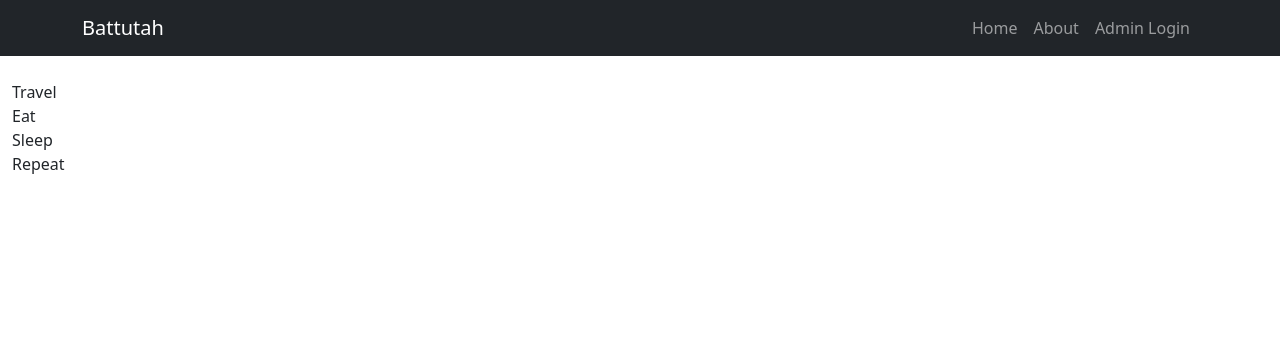
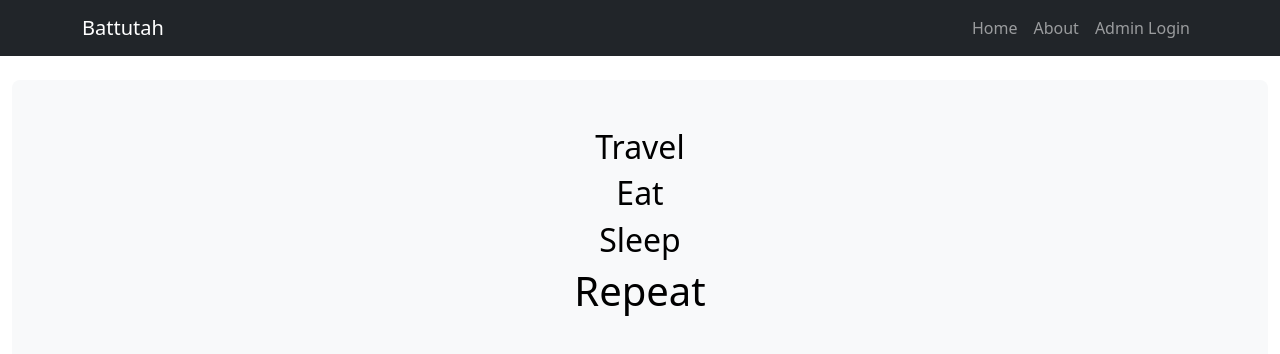
Before and after one commit to hashmi89/battutah-blog-frontend, a React (Vite) app: page /about in a window 1280 px wide. Shown: the top 354 px of the page. Built offline with nearby package versions, Linux system fonts and the light colour scheme.

Commit message:
Add bootstrap styling to about page

```diff
--- a/src/pages/About.jsx
+++ b/src/pages/About.jsx
@@ -1,19 +1,11 @@
 export function About() {
 
   return (
-    <>
-      <div>
-        Travel
+      <div class="p-5 text-center bg-body-tertiary rounded-3">
+        <h2 class="text-body-emphasis">Travel</h2>
+        <h2 class="text-body-emphasis">Eat</h2>
+        <h2 class="text-body-emphasis">Sleep</h2>
+        <h1 className="text-body-emphasis">Repeat</h1>
       </div>
-      <div>
-        Eat
-      </div>
-      <div>
-        Sleep
-      </div>
-      <div>
-        Repeat
-      </div>
-    </>
   );
 }
```
